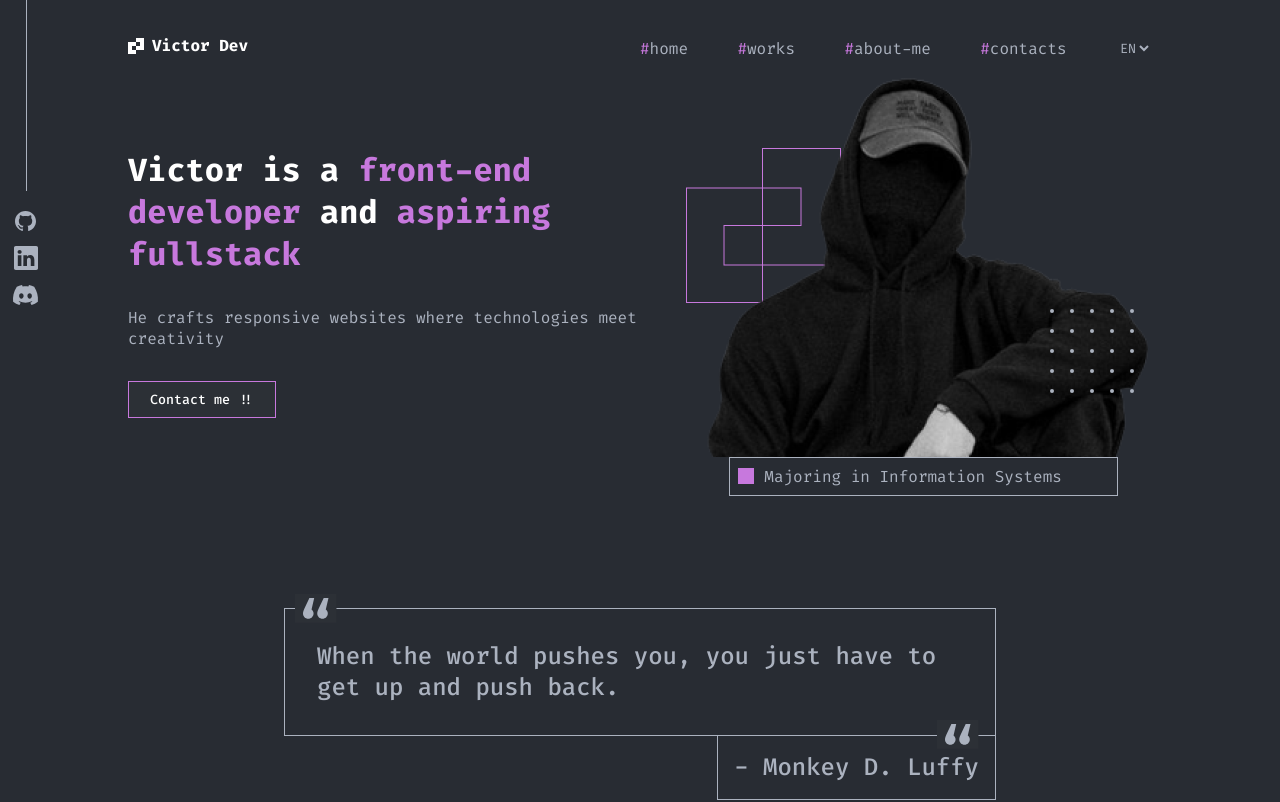
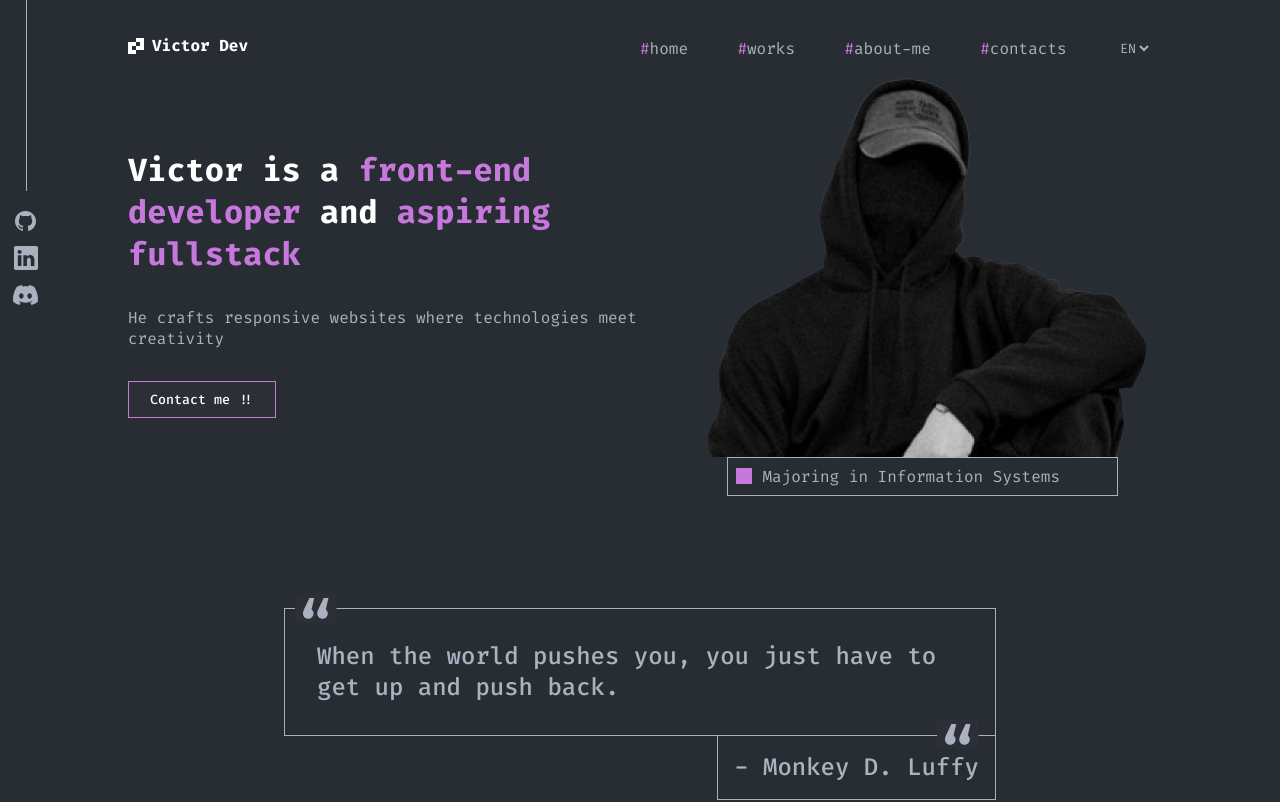
Before and after one commit to VictorCR18/Portfolio-Victor, a React (Vite) app: page / in a window 1280 px wide. Shown: the top 802 px of the page. Built offline with nearby package versions, Linux system fonts and the light colour scheme.

Commit message:
Pequenos ajustes no css

```diff
--- a/src/components/AboutMe/index.tsx
+++ b/src/components/AboutMe/index.tsx
@@ -34,9 +34,9 @@ export function AboutMe() {
           <a className="button-aboutme">Read more -&gt;</a>
         </div>
         <div className="picture-aboutme">
-          <img className="person" src={Person} />
+          {/* <img className="person" src={Person} />
           <img className="dots-aboutme" src={Dots} />
-          <img className="dots2-aboutme" src={Dots2} />
+          <img className="dots2-aboutme" src={Dots2} /> */}
         </div>
       </div>
     </div>
--- a/src/components/AboutMe/styles.css
+++ b/src/components/AboutMe/styles.css
@@ -57,12 +57,14 @@
 
 .dots-aboutme {
   position: absolute;
+  width: 84px;
   left: 1px;
   top: auto;
 }
 
 .dots2-aboutme {
   position: absolute;
+  width: 104px;
   left: 222px;
   top: 239px;
 }
--- a/src/components/Footer/index.tsx
+++ b/src/components/Footer/index.tsx
@@ -17,7 +17,7 @@ export function Footer() {
             </a>
             <label>cavalcantevictor2003@gmail.com</label>
           </div>
-          <label className="label-logo">front-end developer and aspiring full-stack</label>
+          <label className="label-logo">Front-end developer and aspiring full-stack</label>
         </div>
         <div className="media-footer">
           <label className="label-media">Media</label>
--- a/src/components/Footer/styles.css
+++ b/src/components/Footer/styles.css
@@ -1,4 +1,5 @@
 .main-footer {
+  width: 100%;
   height: 208px;
 }
 
@@ -10,25 +11,37 @@
 }
 
 .content-footer {
+  width: 100%;
+  height: 100%;
   display: flex;
-  height: 100%;
   align-items: center;
   justify-content: space-between;
 }
 
-.label-logo {
+.label-logo,
+.link-logo {
   color: #ffffff;
   font-weight: 400;
+  display: flex;
+  align-items: center;
+  gap: 9px;
+}
+
+.union {
+  max-width: 16px;
 }
 
 .infor-content-footer {
+  width: 100%;
   display: flex;
   flex-direction: column;
   gap: 16px;
+  word-break: break-all;
 }
 
 .logo-footer {
   display: flex;
+  align-items: center;
   gap: 24px;
 }
 
@@ -36,6 +49,7 @@
   display: flex;
   flex-direction: column;
   gap: 12px;
+  word-break: break-word;
 }
 
 .label-media {
--- a/src/components/Presentation/index.tsx
+++ b/src/components/Presentation/index.tsx
@@ -13,7 +13,7 @@ export function Presentation() {
 
   return (
     <div className="main-presentation">
-      <div className="content">
+      <div className="content-presentation">
         <div className="text-box">
           <h2>
             {t("pre.h2pt1")}
@@ -24,9 +24,9 @@ export function Presentation() {
           <button>Contact me !!</button>
         </div>
         <div className="ilustration">
-          <img className="Logo" src={Logo} />
+          {/* <img className="Logo" src={Logo} /> */}
           <img className="Image" src={Image} />
-          <img className="Dots" src={Dots} />
+          {/* <img className="Dots" src={Dots} /> */}
           <label className="status">
             <span className="rectangle"></span>{t("pre.lstatus")}
           </label>
--- a/src/components/Presentation/styles.css
+++ b/src/components/Presentation/styles.css
@@ -1,20 +1,26 @@
 .main-presentation {
   display: flex;
+  width: 100%;
   flex-direction: column;
   justify-content: center;
   align-items: center;
 }
 
-.content {
+.content-presentation {
+  position: relative;
   max-width: 100%;
+  width: 100%;
   height: 100%;
+  gap: 28px;
+  position: relative;
   display: flex;
   justify-content: center;
   align-items: center;
 }
 
 .text-box {
-  height: 100%;
+  max-width: 537px;
+  width: 100%;
   display: flex;
   flex-direction: column;
   justify-content: space-between;
@@ -45,7 +51,7 @@ button:focus {
 }
 
 .ilustration {
-  width: auto;
+  width: 57.5vw;
   height: auto;
   position: relative;
   display: flex;
@@ -56,23 +62,24 @@ button:focus {
 
 .Logo {
   position: absolute;
-  width: 155px;
-  height: 155px;
-  left: -9px;
+  max-width: 155px;
+  width: auto;
+  left: 49px;
   top: 77px;
 }
 
 .Image {
   max-width: 457px;
+  width: 100%;
   height: auto;
   position: relative;
 }
 
 .Dots {
   position: absolute;
-  width: 84px;
-  height: 84px;
-  left: 355px;
+  max-width: 84px;
+  width: 100%;
+  left: 403px;
   top: 238px;
 }
 
--- a/src/pages/Home/styles.css
+++ b/src/pages/Home/styles.css
@@ -1,3 +1,8 @@
+.content{
+  display: flex;
+  justify-content: center;
+}
+
 .main-home {
   max-width: 1024px;
   height: auto;
--- a/src/styles/global.css
+++ b/src/styles/global.css
@@ -1,7 +1,6 @@
 @import url("https://fonts.googleapis.com/css2?family=Fira+Code:wght@400;500;600;700&display=swap");
 
 * {
-  max-width: 100%;
   margin: 0;
   padding: 0;
   box-sizing: border-box;
@@ -12,4 +11,6 @@
 
 html {
   background-color: #282c33;
+  max-width: 100%;
+  width: 100%;
 }
```
